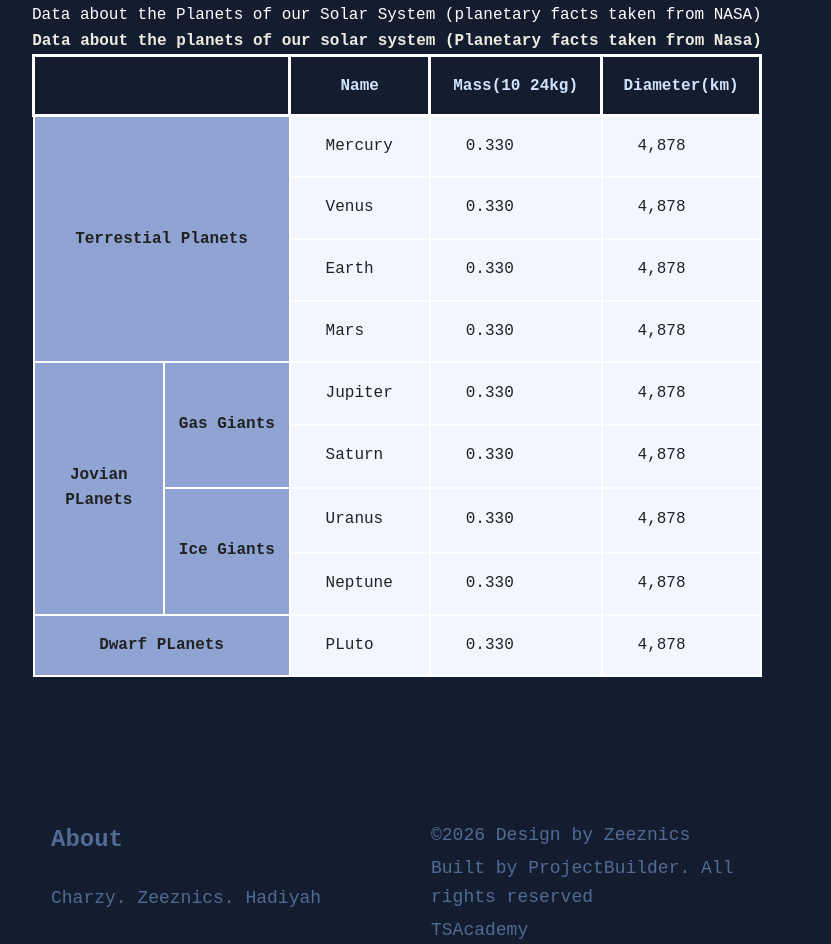
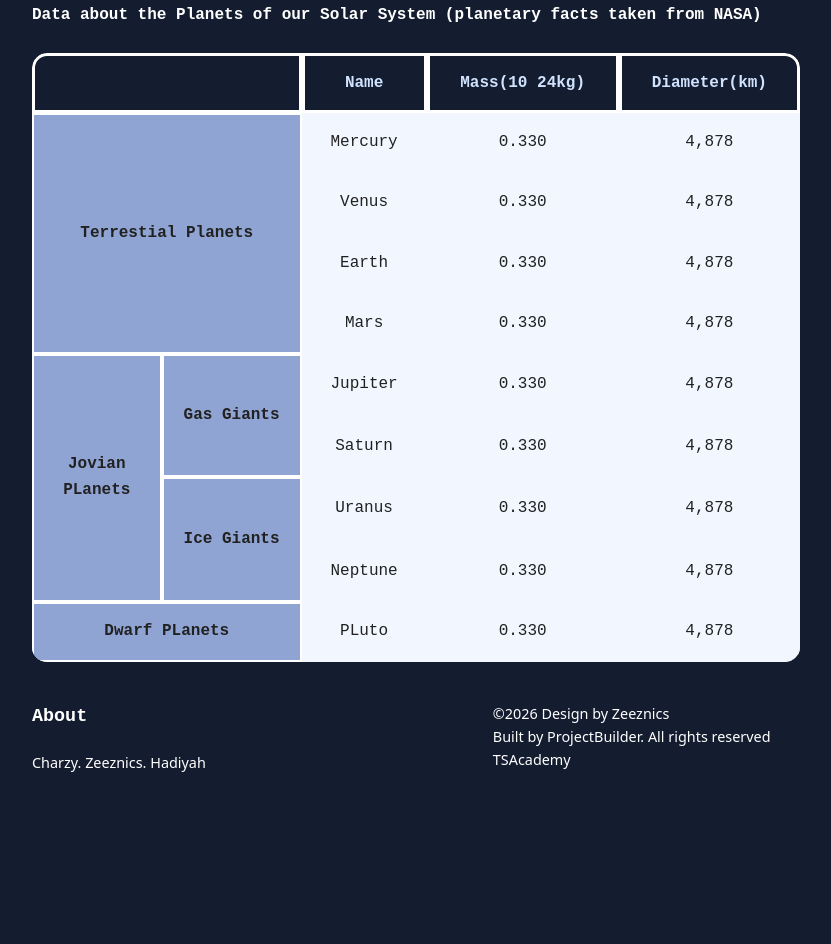
Before and after one commit to aliwizyk-blip/TSA-frontend-capstone-project, a plain HTML site: page index.html in a window 1280 px wide. Shown: the part 513-1457 px from the top of the page, without its empty margins (224-1055 px from the left). After the commit the page ends 1287 px from the top, so only its background shows below. Drawn offline with nearby package versions, Linux system fonts and the light colour scheme; no server answers.

Commit message:
modified the style to look like the mockup

```diff
--- a/index.html
+++ b/index.html
@@ -84,23 +84,21 @@
                     key physical properties used by astronomers and researchers wordwide.
                 </p>
                 <h2 class="table-subheading">
-                    Data about the Planets of our Solar System (planetary facts taken from NASA)
+                    <strong> Data about the Planets of our Solar System (planetary facts taken from NASA)</strong>
                 </h2>
 
                 <!-- The table and the content -->
 
-                <table class="border" >
-      <caption> <strong>Data about the planets of our solar system (Planetary facts taken from Nasa)</strong></caption>
-
-        <thead class="blue">
-            <tr>
+        <table>
+            <thead class="blue">
+                <tr>
                 <th class="white" scope="col" colspan="2"></th>
                 <th class="white" scope="col">Name</th>
-               <th class="white" scope="col">Mass(10 24kg)</th>
+                <th class="white" scope="col">Mass(10 24kg)</th>
                 <th class="white" scope="col">Diameter(km)</th>
+                </tr>
+            </thead>
 
-            </tr>
-        </thead>
         <tbody>
             <tr class="M">
 
@@ -189,7 +187,8 @@
             </section>
         </main>
     </div>
-    <footer class="footer">
+
+    <footer>
         <div class="footer-about">
             <h3>About</h3>
             <p>Charzy. Zeeznics. Hadiyah</p>
--- a/styles.css
+++ b/styles.css
@@ -36,7 +36,7 @@ ul {
   --ink: #edeae2;
   --text-main: #FFFFFF;
   --muted: #98a3ab;
-  --accent: #4d8dff;
+  --accent: #141D2F;
   --accent-ink: #0c1512;
   --border: #22305e;
   --shadow: 190 60% 4%;
@@ -75,6 +75,7 @@ ul {
   --stat-bg: #F6F8FF;
   --shadow: 220 20% 20%;
   --table-heading: #164BAF;
+  --accent: #164BAF;
 }
 
 /* Text selection */
@@ -108,7 +109,7 @@ h3 {
   max-width: 1440px;
   min-height: 100vh;
   margin-inline: auto;
-  padding: 80px 20%;
+  padding: 80px 20% 40px;
   box-sizing: border-box;
 }
 
@@ -375,30 +376,19 @@ h3 {
 .table-subheading {
   color: var(--surface-2);
   font-family: 168px;
+  margin-bottom: var(--space-3);
 }
 
 td {
   padding-left: 35px;
-  border: 2px solid #FFFFFF;
-}
-
-.border {
-  width: 730px;
-  height: 623px;
-
-  opacity: 1;
-  top: 37px;
-  border: 2px solid #FFFFFF;
-
+  border: 2px solid #F2F7FF;
 }
 
 .blue {
   width: 256.1095886230469px;
   height: 60px;
-  background-color: #141D2F;
-  ;
+  background-color: var(--accent);
   color: var(--accent-ink);
-  opacity: 1;
   top: 38.08px;
   border: 2px solid #FFFFFF;
   border-top-left-radius: 16px;
@@ -408,7 +398,6 @@ td {
 .white {
   font-family: var(--font-body);
   font-weight: 700;
-  font-style: Bold;
   font-size: 16px;
   line-height: 150%;
   letter-spacing: -2%;
@@ -419,13 +408,42 @@ td {
   border: solid white;
 }
 
+/* Ensure the parent table allows rounded corners */
+/* Ensure the parent table allows rounded corners and expands full width */
+table {
+  width: 100%;
+  border-collapse: separate;
+  border-spacing: 0;
+  border: none;
+  border-radius: 15px;
+  overflow: hidden;
+  text-align: center;
+}
+
+/* Give header and data cells enough space so text doesn't wrap tightly */
+th, td {
+  padding: 12px 20px;
+  white-space: nowrap;
+}
+
+/* Round the top-left corner */
+thead.blue tr:first-child th:first-child {
+    border-top-left-radius: 15px;
+}
+
+/* Round the top-right corner */
+thead.blue tr:first-child th:last-child {
+    border-top-right-radius: 15px;
+}
+
+
 .terrestial {
   width: 256.1095886230469px;
   height: 240px;
 
   font-family: var(--font-body);
   font-weight: 700;
-  font-style: Bold;
+  font-weight: Bold;
   color: #212121;
   font-size: 16px;
   line-height: 150%;
@@ -435,8 +453,6 @@ td {
   top: 210.14px;
   left: 74.58px;
   background: #90A4D4;
-  ;
-  opacity: 1;
   border: 2px solid #FFFFFF;
 
 
@@ -537,47 +553,43 @@ td {
 }
 
 /* FOOTER SECTION by Hadiyah*/
-.footer {
-  display: flex;
-  justify-content: space-between;
+footer {
+  display: grid;
+  grid-template-columns: 1.2fr 0.8fr;
+  align-items: start;
 
-  /* change to center */
-  margin-left: auto;
-  margin-right: auto;
-
-
-  gap: 30px;
-  margin-top: var(--space-4);
-  padding: 24px 0 40px;
-  color: #526b93;
-  font-size: 18px;
-  line-height: 1.6;
-  width: 730px;
-  height: 52.08px
+  padding: 0 20%;
+  font-family: system-ui, -apple-system, BlinkMacSystemFont, "Segoe UI", Roboto, sans-serif;
 }
 
-.footer-about,
-.footer-credit {
-
-  flex: 1;
-
+.footer-about {
+  display: grid;
+  gap: 1.25rem;
 }
 
-.footer h3 {
-  font-size: 24px;
+.footer-about h3 {
+  margin: 0;
+  font-size: 1.15rem;
   font-weight: 600;
-  margin: 0 0 24px;
+  color: var(--text-main);
 }
 
-.footer p {
-  margin: 0 0 4px;
+.footer-about p {
+  margin: 0;
+  font-size: 0.9rem;
+  color: var(--text-main);
 }
 
-@media (max-width: 600px) {
-  .footer {
-    flex-direction: column;
-    gap: 24px;
-  }
+.footer-credit {
+  display: grid;
+  justify-self: start;
+}
+
+.footer-credit p {
+  margin: 0;
+  font-size: 0.9rem;
+  font-weight: 500;
+  color: var(--text-main);
 }
 
 /* Tablets */
@@ -590,6 +602,10 @@ td {
 /* Mobile phones */
 @media (max-width: 480px) {
   .wrapper {
-    padding: 30px 20px;
+    padding: 80px 3% 40px;
+  }
+
+  footer {
+    padding: 0 5%;
   }
 }
```
